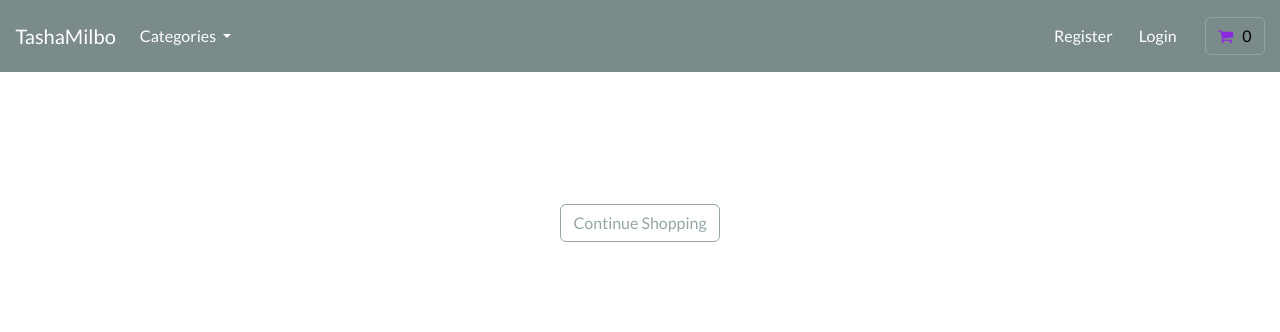
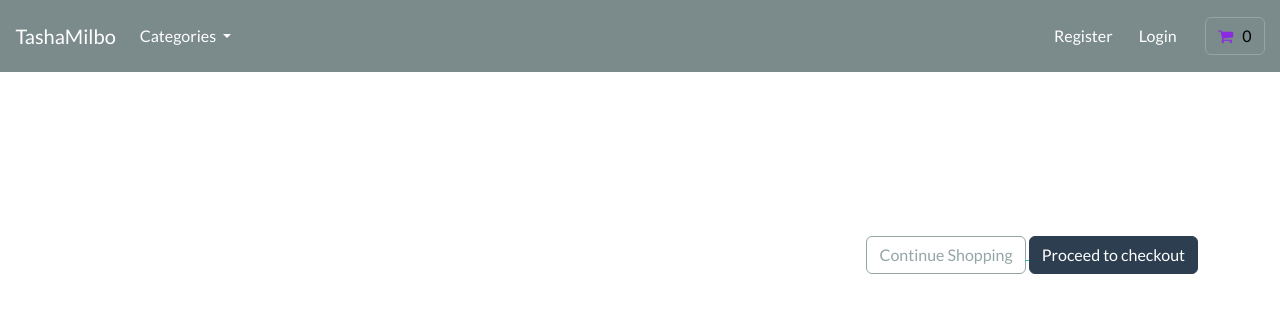
Before and after one commit to Nicolae77/Django-Ecommerce, a Django app: page /cart/ in a window 1280 px wide. Shown: the top 332 px of the page. Run offline with Django 4.2, Linux system fonts and the light colour scheme; data comes from the database, SQL or seed files in the repository; both versions use the stored data as it was after the commit; some libraries are stand-ins or nearby versions.

Commit message:
Styling the checkout button

```diff
--- a/cart/templates/cart/cart-summary.html
+++ b/cart/templates/cart/cart-summary.html
@@ -122,12 +122,15 @@
 
         <div class="h6 fw-bold"> Sub total: £ <div id="total" class="d-inline-flex">{{cart.get_total}} </div></div> <!-- cart.get_total -->
 
-      </div>
+        <br>
 
-      <a href="{% url 'store' %}">
-        <button type="button" class="btn btn-outline-secondary btn-block">Continue Shopping</button>
-      </a>
+        <a href="{% url 'store' %}">
+          <button type="button" class="btn btn-outline-secondary btn-block">Continue Shopping</button>
+        </a>
 
+        <a href="{% url 'checkout' %}" class="btn btn-primary my-2">Proceed to checkout</a>
+
+    </div>
 
     </div>
 
--- a/payment/urls.py
+++ b/payment/urls.py
@@ -5,6 +5,7 @@ from . import views
 
 urlpatterns = [
 
+    path('checkout', views.checkout, name='checkout'),
 
     path('payment-success', views.payment_success, name='payment-success'),
 
--- a/payment/views.py
+++ b/payment/views.py
@@ -1,6 +1,11 @@
 from django.shortcuts import render
 
 # Create your views here.
+
+def checkout(request):
+
+    return render(request, 'payment/checkout.html')
+
 
 def payment_success(request):
 
```
Also changed, not shown: db.sqlite3.
